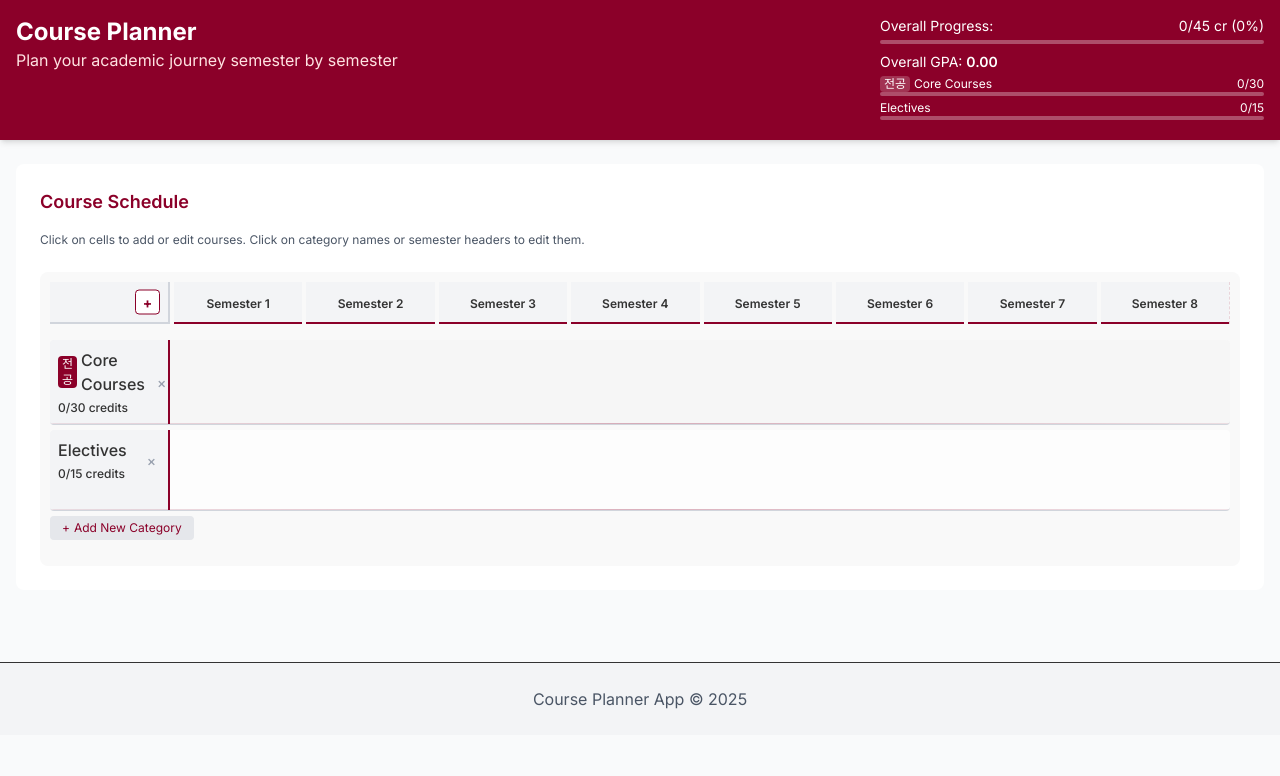
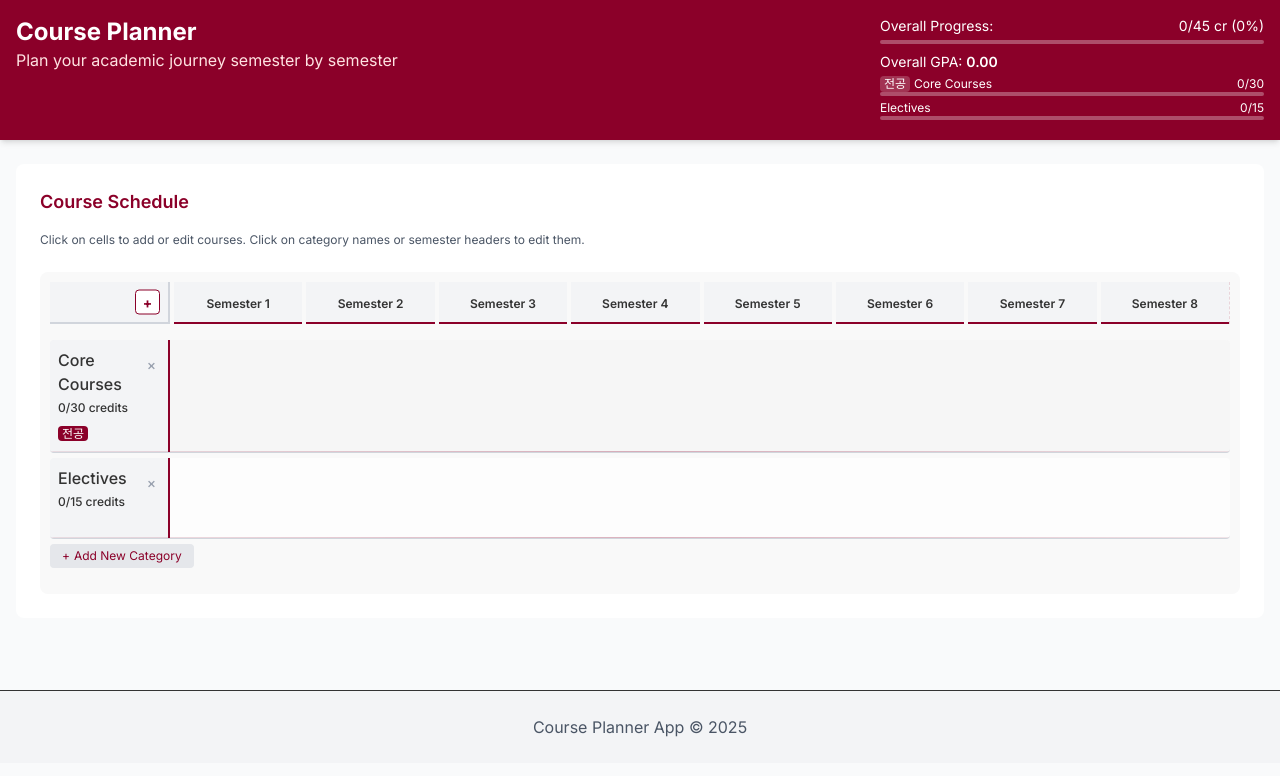
Before and after one commit to anamGIGANTICpenguin/sugang-planner, a React (Vite) app: page / in a window 1280 px wide. Shown: the top 776 px of the page. Built offline with nearby package versions, Linux system fonts and the light colour scheme.

Commit message:
moved red patch to next line after credit on category cell

```diff
--- a/src/components/CategoryRow/CategoryRow.tsx
+++ b/src/components/CategoryRow/CategoryRow.tsx
@@ -118,17 +118,17 @@ const CategoryRow: React.FC<CategoryRowProps> = ({
               </div>
             </div>
           ) : (
-            <div className="flex justify-between items-center">
+            <div className="flex justify-between items-start">
               <div>
-                <div className="flex items-center">
-                  {category.isMajor && (
-                    <span className="text-xs bg-[#8B0029] text-white px-1 rounded mr-1">전공</span>
-                  )}
-                  <div>{category.name}</div>
-                </div>
+                <div>{category.name}</div>
                 <div className="text-xs mt-1">
                   {totalCredits}/{category.requiredCredits} credits
                 </div>
+                {category.isMajor && (
+                  <div className="mt-1">
+                    <span className="text-xs bg-[#8B0029] text-white px-1 rounded">전공</span>
+                  </div>
+                )}
               </div>
               <button
                 onClick={(e) => {
```
